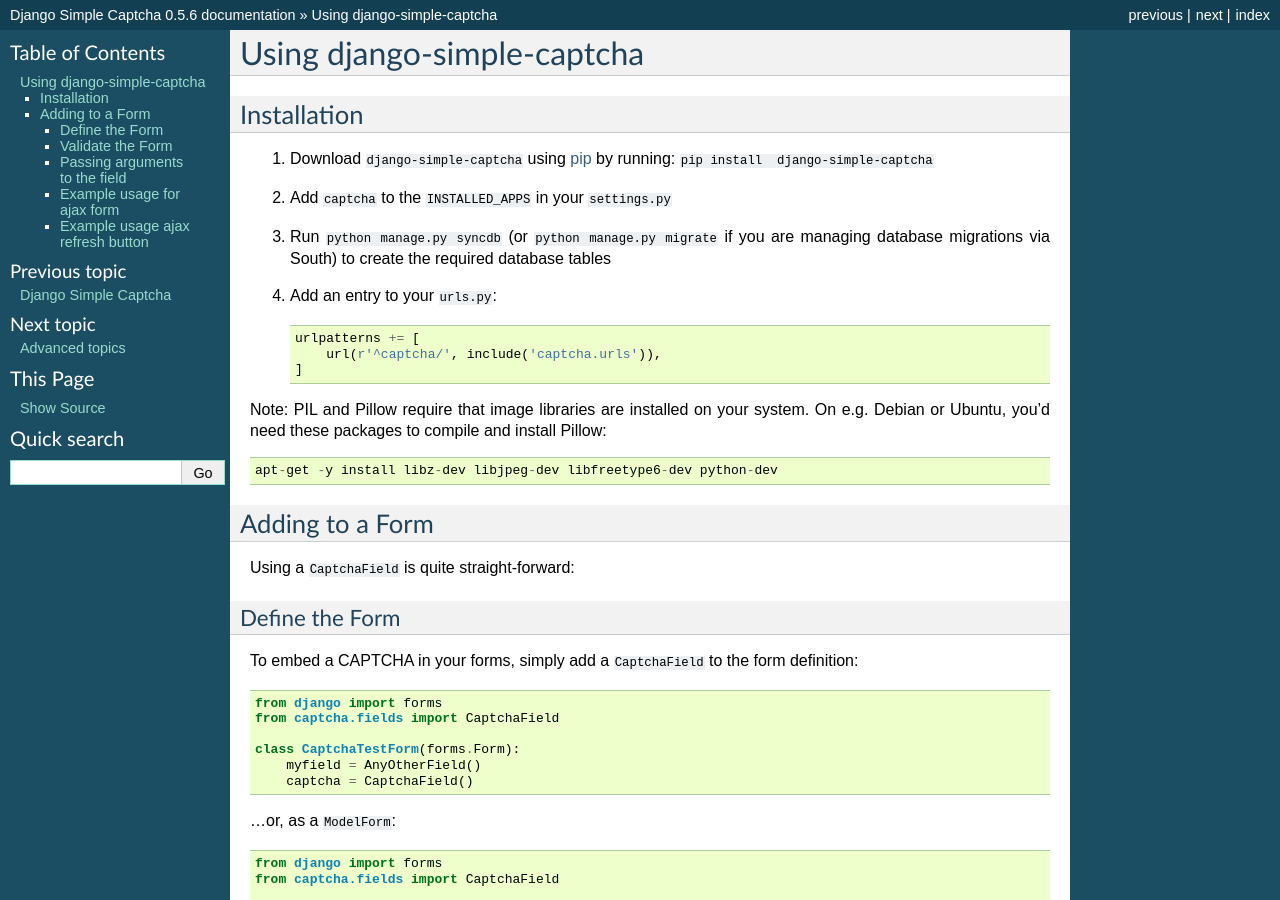
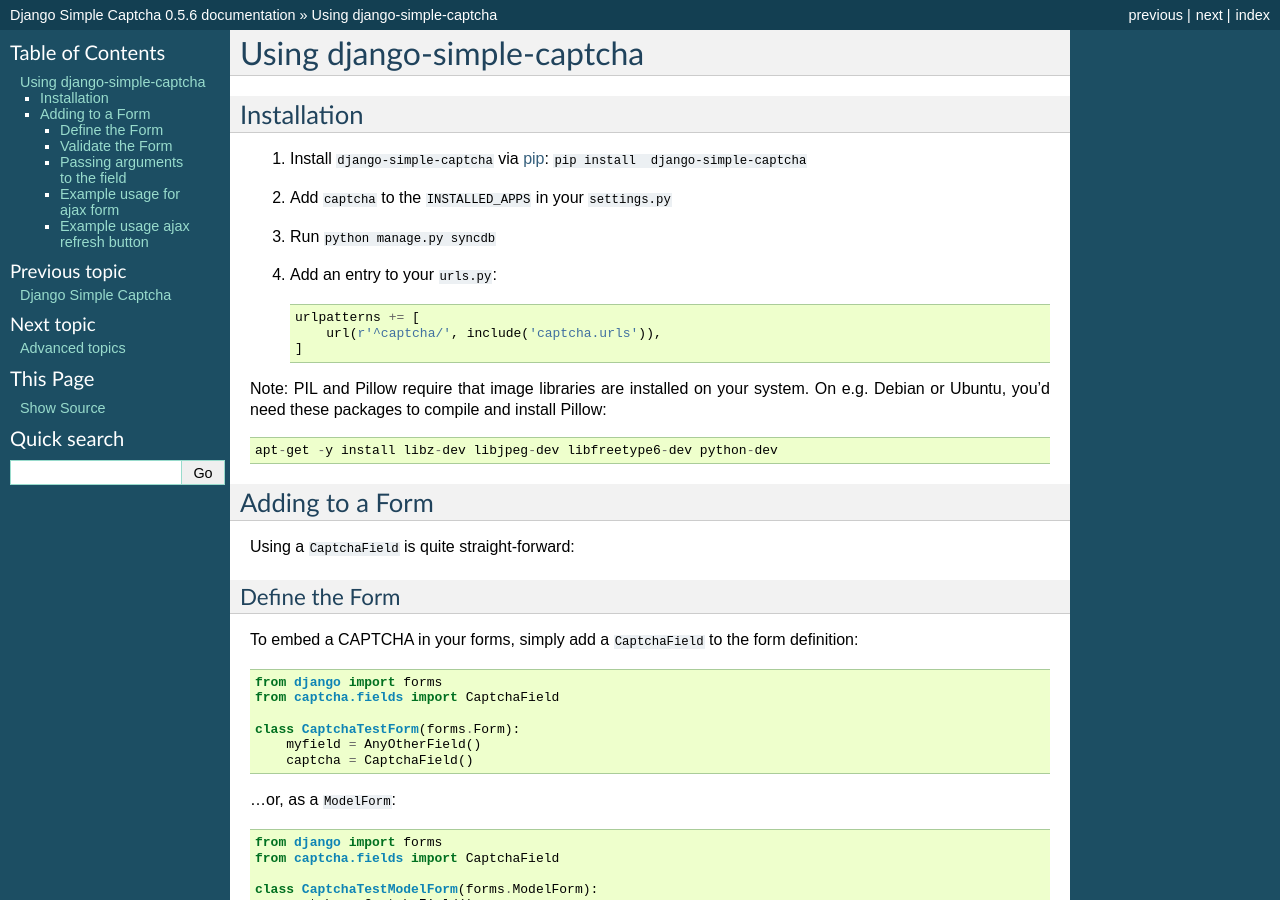
Before and after one commit to mbi/django-simple-captcha, a Sphinx documentation site: the page built from docs/usage.rst, in a window 1280 px wide and 900 px high. Built offline with Sphinx 7.4.7, drawn with Linux system fonts in a browser that asks for light colours.

Commit message:
cleaned up installation docs

```diff
--- a/docs/usage.rst
+++ b/docs/usage.rst
@@ -4,9 +4,9 @@
 Installation
 +++++++++++++
 
-1. Download ``django-simple-captcha`` using pip_ by running: ``pip install  django-simple-captcha``
+1. Install ``django-simple-captcha`` via pip_: ``pip install  django-simple-captcha``
 2. Add ``captcha`` to the ``INSTALLED_APPS`` in your ``settings.py``
-3. Run ``python manage.py syncdb`` (or ``python manage.py migrate`` if you are managing database migrations via South) to create the required database tables
+3. Run ``python manage.py syncdb``
 4. Add an entry to your ``urls.py``::
 
         urlpatterns += [
```
